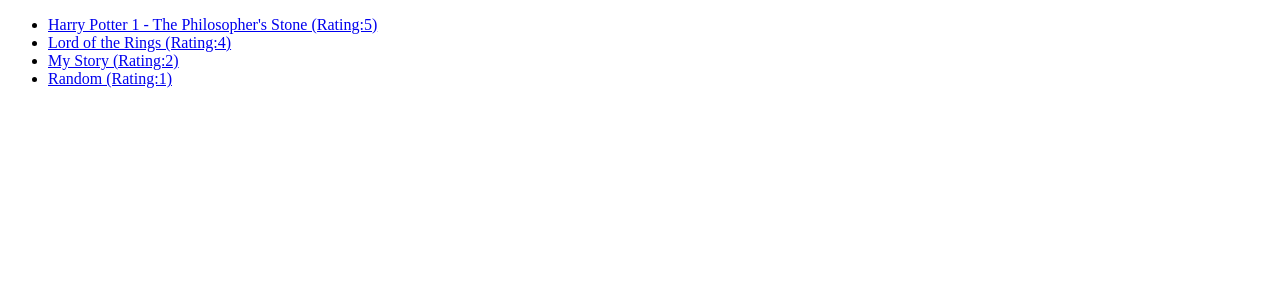
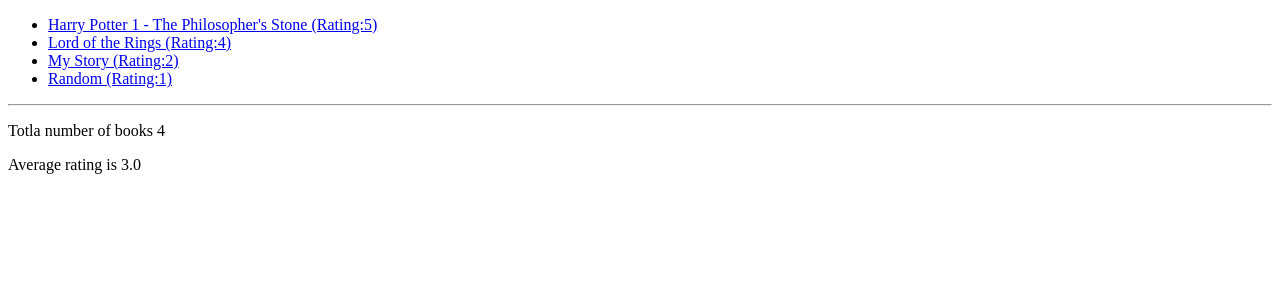
Before and after one commit to srAndrii/data-models_django, a Django app: page / in a window 1280 px wide. Shown: the top 300 px of the page. Run offline with Django 4.2, Linux system fonts and the light colour scheme; data comes from the database, SQL or seed files in the repository.

Commit message:
Aggregation & Ordering

```diff
--- a/book_outlet/templates/book_outlet/index.html
+++ b/book_outlet/templates/book_outlet/index.html
@@ -9,4 +9,7 @@
     {% endfor %}
 
 </ul>
+<hr>
+<p>Totla number of books {{total_number_of_the_books}}</p>
+<p>Average rating is {{average_rating.rating__avg}}</p>
 {% endblock content %}
--- a/book_outlet/views.py
+++ b/book_outlet/views.py
@@ -1,5 +1,6 @@
 from django.shortcuts import get_object_or_404, render
 from django.http import Http404
+from django.db.models import Avg
 
 from .models import Book
 
@@ -8,8 +9,13 @@
 
 def index(request):
     books = Book.objects.all()
+    num_books = books.count()
+    avg_rating = books.aggregate(Avg('rating'))
     return render(request, 'book_outlet/index.html', {
-        'books':books
+        'books':books,
+        'total_number_of_the_books':num_books,
+        'average_rating':avg_rating
+
     })
 
 def book_details(request, slug):
```
